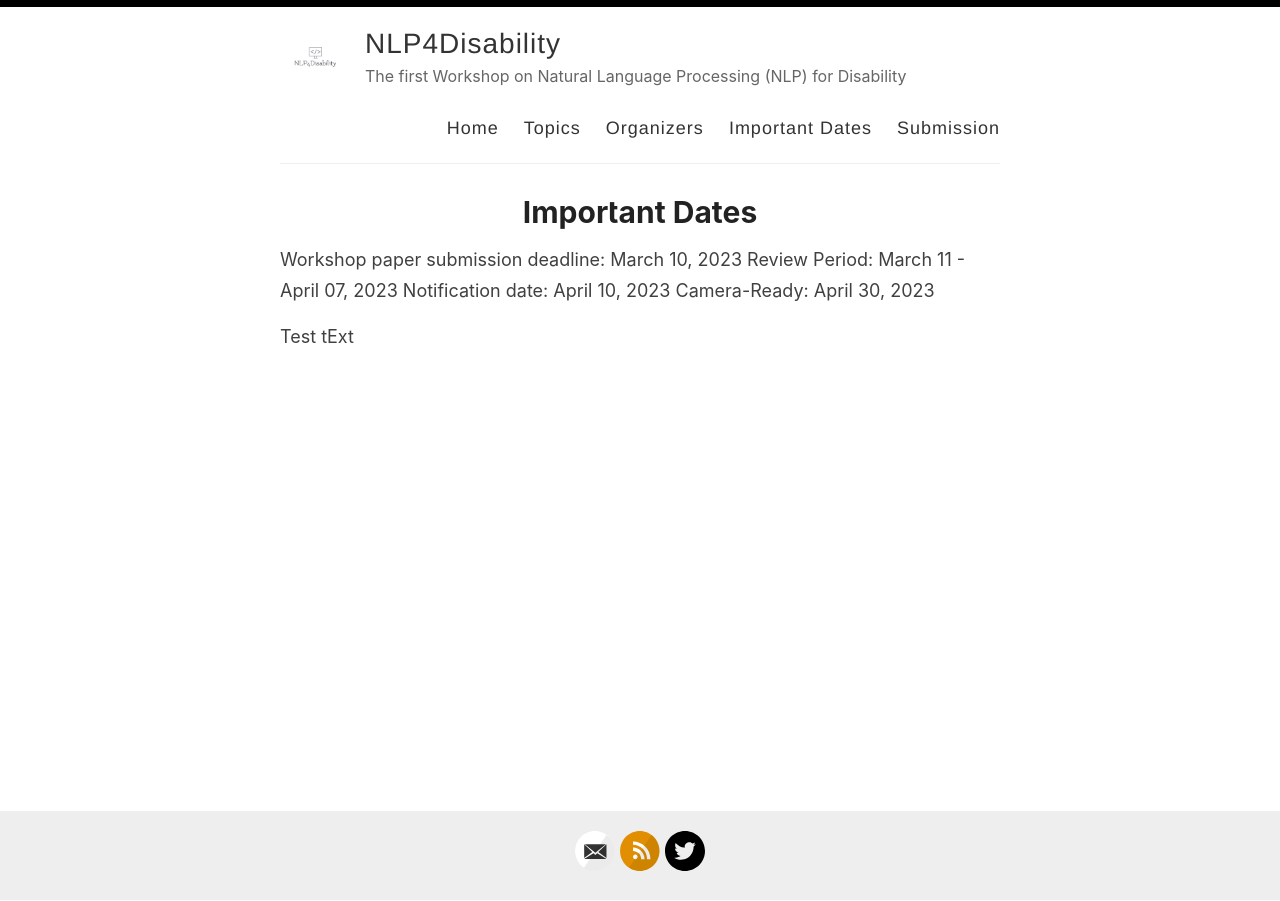
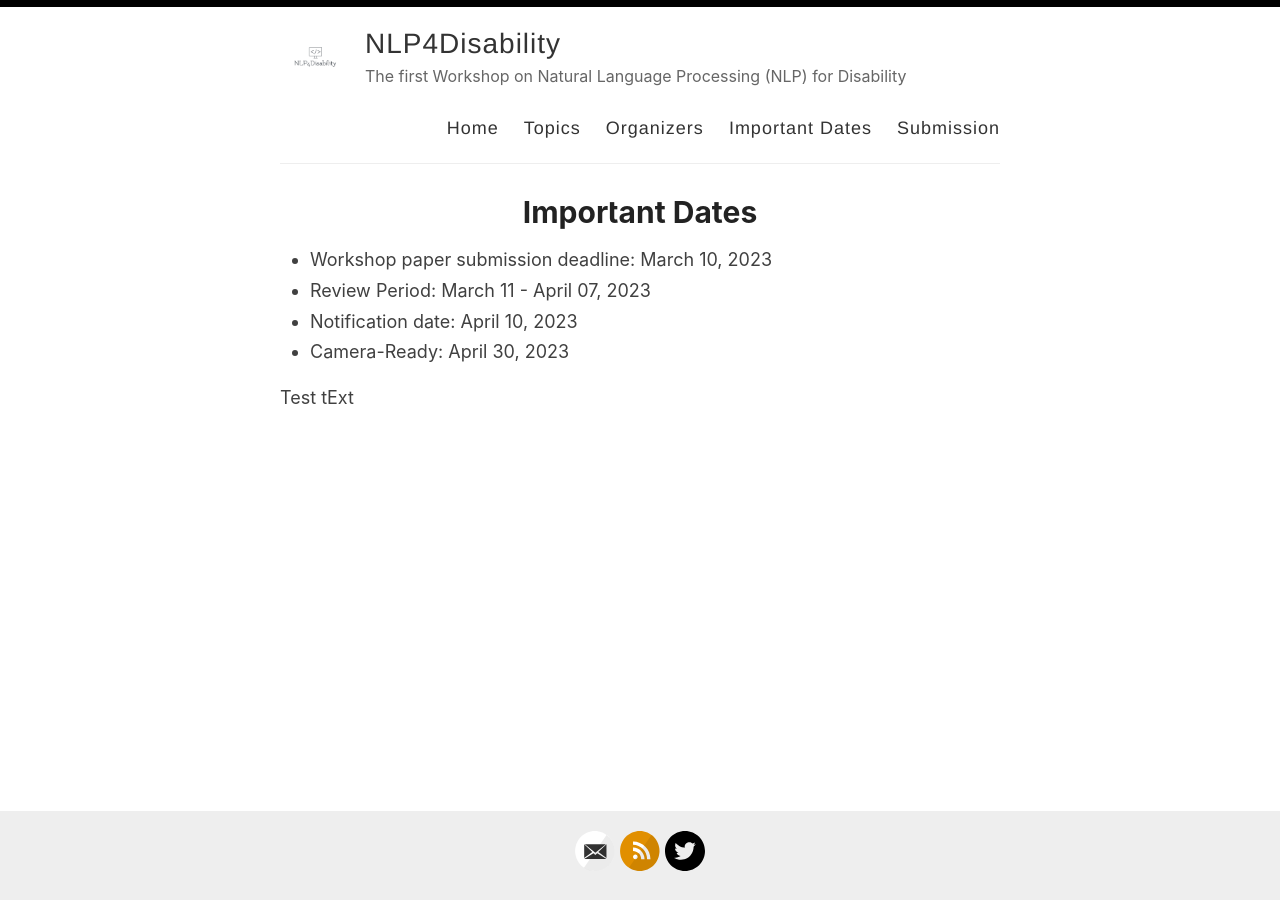
Before and after one commit to nlp4disability/nlp4disability.github.io, a Jekyll site: the page built from _pages/Important-Dates.md, in a window 1280 px wide. Built offline with Jekyll 4.4.1, drawn with Linux system fonts in a browser that asks for light colours.

```diff
--- a/_pages/Important-Dates.md
+++ b/_pages/Important-Dates.md
@@ -4,7 +4,7 @@ permalink: /Important-Dates/
 title: Important Dates
 ---
 
-Workshop paper submission deadline:  March 10, 2023
-Review Period: March 11 - April 07, 2023
-Notification date: April 10, 2023
-Camera-Ready: April 30, 2023
+- Workshop paper submission deadline:  March 10, 2023
+- Review Period: March 11 - April 07, 2023
+- Notification date: April 10, 2023
+- Camera-Ready: April 30, 2023
```
